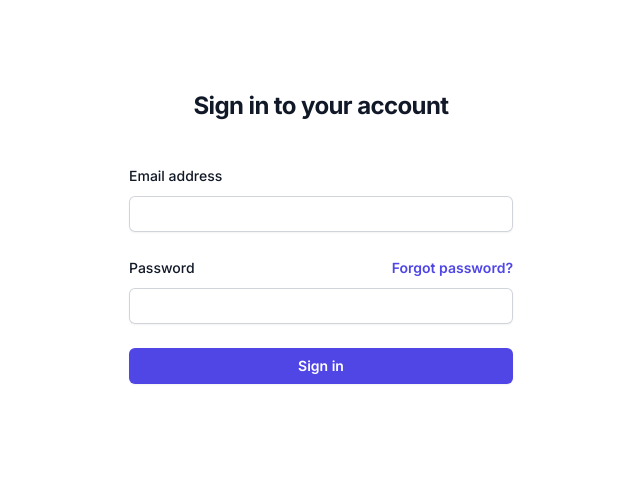
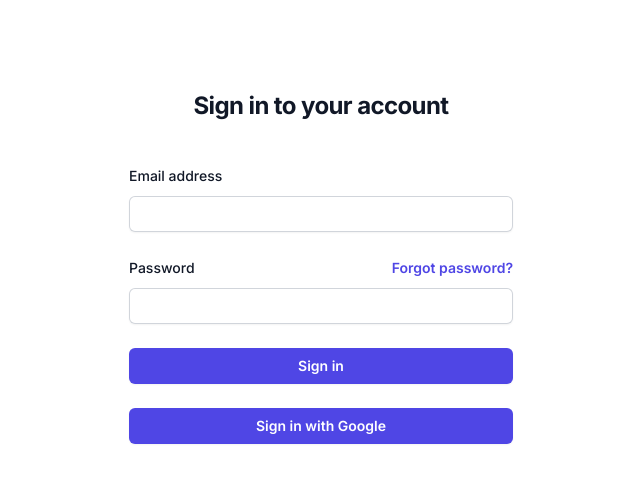
Before and after one commit to jeetkanodia/collabjunction, a Next.js app: page /login in a window 1280 px wide. Shown: the top 482 px of the page, without its empty margins (319-959 px from the left). Built offline with nearby package versions, Linux system fonts and the light colour scheme.

Commit message:
feat: add google provider

```diff
--- a/src/app/(site)/login/page.tsx
+++ b/src/app/(site)/login/page.tsx
@@ -1,15 +1,22 @@
 "use client";
 import { useState } from "react";
 import { signIn } from "next-auth/react";
+import toast from "react-hot-toast";
 
 export default function Login() {
   const [data, setData] = useState({ email: "", password: "" });
 
   const loginUser = async (e: React.FormEvent<HTMLFormElement>) => {
     e.preventDefault();
-    signIn("credentials", { ...data, redirect: false }).then(() =>
-      alert("Logged in!")
-    );
+    signIn("credentials", { ...data, redirect: false }).then((callback) => {
+      if (callback?.error) {
+        toast.error(callback.error);
+      }
+
+      if (callback?.ok && !callback?.error) {
+        toast.success("User logged in successfully");
+      }
+    });
   };
   return (
     <>
@@ -84,6 +91,14 @@ export default function Login() {
                 Sign in
               </button>
             </div>
+            <div>
+              <button
+                className="flex w-full justify-center rounded-md bg-indigo-600 px-3 py-1.5 text-sm font-semibold leading-6 text-white shadow-sm hover:bg-indigo-500 focus-visible:outline focus-visible:outline-2 focus-visible:outline-offset-2 focus-visible:outline-indigo-600"
+                onClick={() => signIn("google")}
+              >
+                Sign in with Google
+              </button>
+            </div>
           </form>
         </div>
       </div>
--- a/src/app/(site)/register/page.tsx
+++ b/src/app/(site)/register/page.tsx
@@ -1,6 +1,7 @@
 "use client";
 import { useState } from "react";
 import axios from "axios";
+import toast from "react-hot-toast";
 export default function Register() {
   const [email, setEmail] = useState("");
   const [password, setPassword] = useState("");
@@ -10,8 +11,8 @@ export default function Register() {
     e.preventDefault();
     axios
       .post("/api/register", data)
-      .then(() => alert("User registered successfully"))
-      .catch(() => alert("error occured"));
+      .then(() => toast.success("User registered successfully"))
+      .catch(() => toast.error("Error registering user"));
   };
 
   return (
--- /dev/null
+++ b/src/app/context/ToasterContext.tsx
@@ -0,0 +1,8 @@
+"use client";
+import { Toaster } from "react-hot-toast";
+
+const ToasterContext = () => {
+  return <Toaster />;
+};
+
+export default ToasterContext;
--- a/src/app/layout.tsx
+++ b/src/app/layout.tsx
@@ -3,7 +3,7 @@ import type { Metadata } from "next";
 import { Inter } from "next/font/google";
 import Provider from "./context/AuthContext";
 const inter = Inter({ subsets: ["latin"] });
-
+import ToasterContext from "./context/ToasterContext";
 export const metadata: Metadata = {
   title: "Create Next App",
   description: "Generated by create next app",
@@ -18,7 +18,9 @@ export default function RootLayout({
     <html className="h-full bg-white" lang="en">
       <body className={inter.className}>
         {" "}
-        <Provider> {children}</Provider>
+        <Provider>
+          <ToasterContext /> {children}
+        </Provider>
       </body>
     </html>
   );
```
Also changed, not shown: src/app/context/AuthContext.tsx (renamed from src/app/context/AuthContext.jsx).
